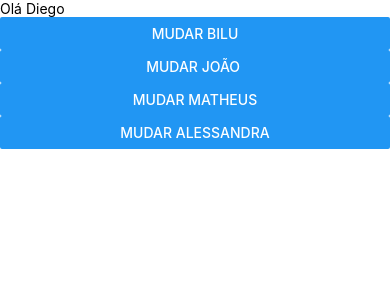
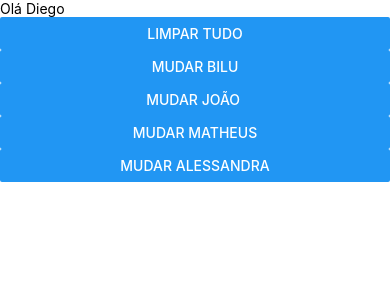
Before and after one commit to dieegobs/app-estudos-reactnative, a React Native app: screen / in a window 390 px wide. Shown: the top 300 px of the page. Built offline with nearby package versions, Linux system fonts and the light colour scheme.

Commit message:
Fazendo o botão limpar tudo

```diff
--- a/App.tsx
+++ b/App.tsx
@@ -6,12 +6,23 @@ const App = () => {
   const [name, setName] = useState('Diego');
   const [age, setAge] = useState(30);
 
-
+  const handleClear = () => {
+    setName('');
+    setAge(0);
+  }
 
 
   return (
     <View>
-      <Text>Olá {name}</Text>
+      <Text>Olá {name} </Text>
+
+    <Button
+      title="Limpar tudo"
+      onPress={handleClear}
+
+    />
+
+
 
     <Button
       title="Mudar Bilu"
```
